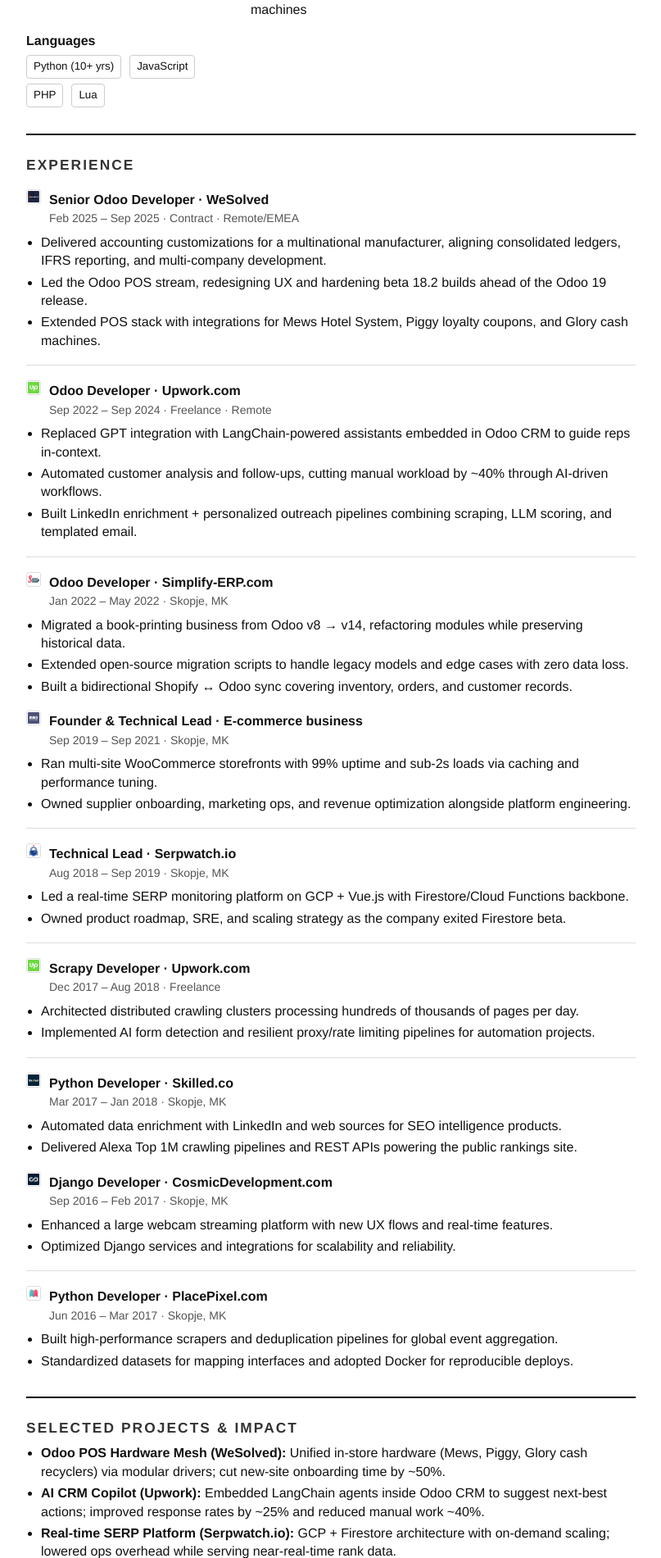
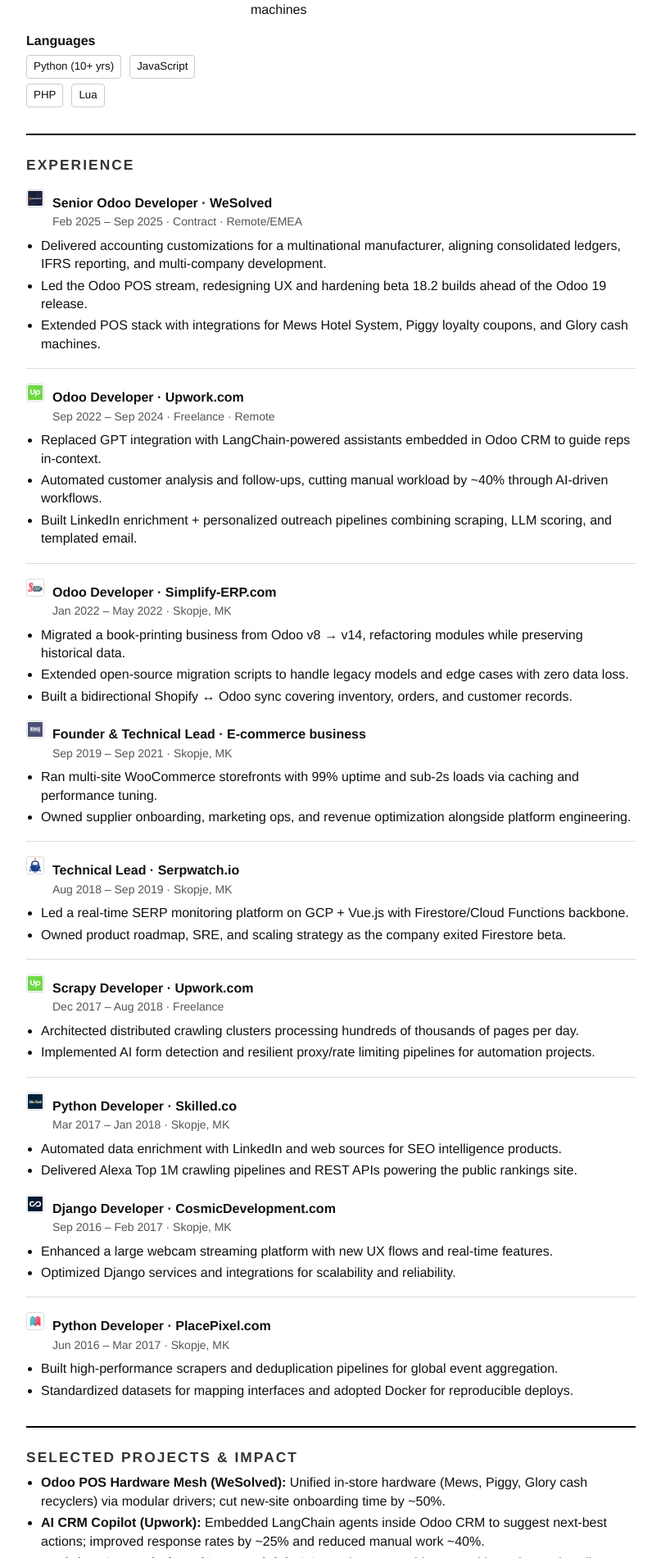
Before and after one commit to tishmen/tishmen.github.io, a Jekyll site: the page built from cv.html, in a window 1280 px wide. Shown: the part 527-2428 px from the top of the page at 82% size, without its empty margins (236-1043 px from the left). Built offline with Jekyll 4.4.1, drawn with Linux system fonts in a browser that asks for light colours.

Commit message:
CV: increase experience logo size slightly (22px)

```diff
--- a/cv.html
+++ b/cv.html
@@ -153,8 +153,8 @@
       margin-bottom: 4px;
     }
     .role-logo {
-      width: 18px;
-      height: 18px;
+      width: 22px;
+      height: 22px;
       object-fit: contain;
       border: 1px solid #ddd;
       border-radius: 3px;
```
